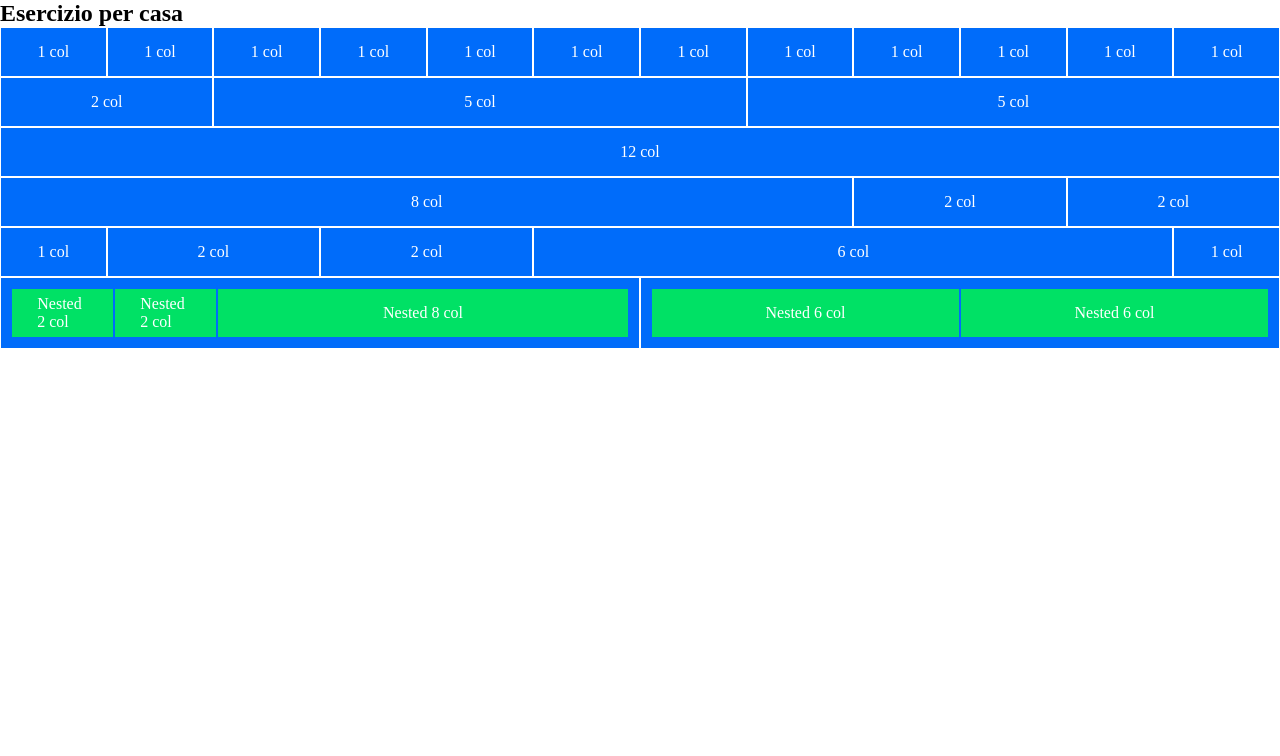
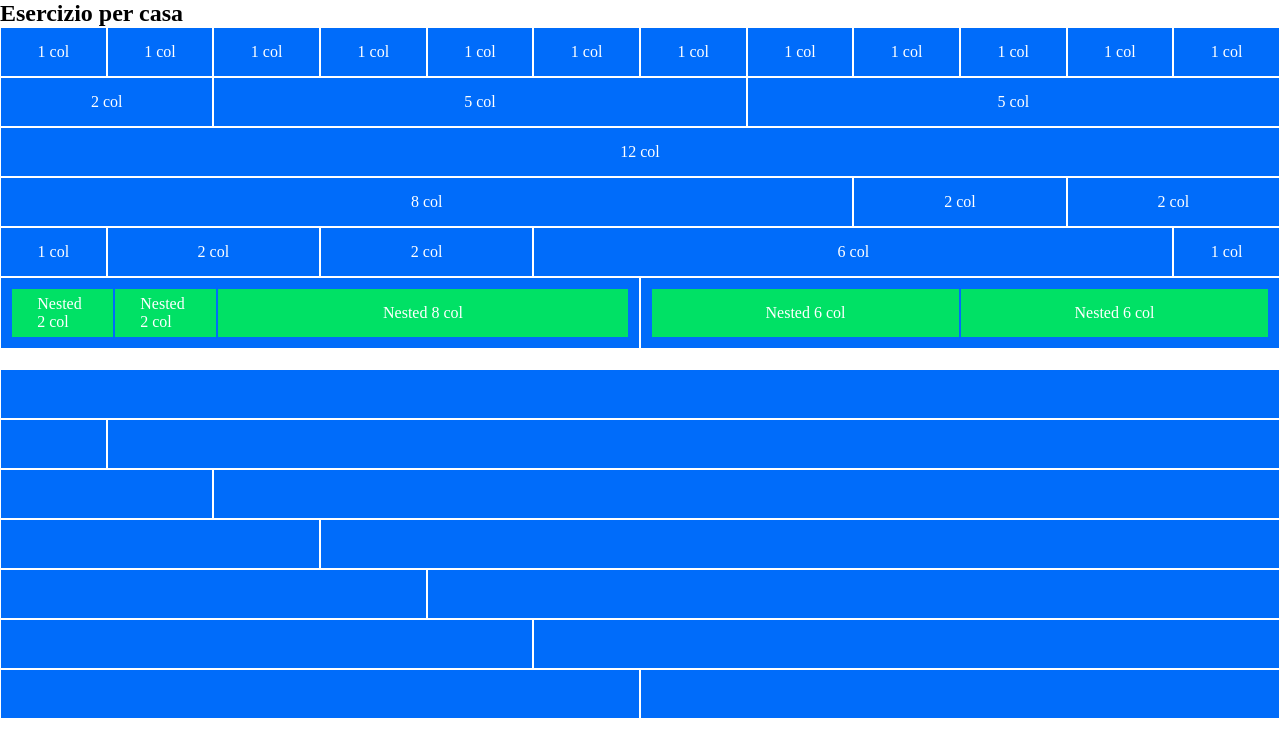
Before and after one commit to Bistaaa/html-css-12bool, a plain HTML site: page index.html in a window 1280 px wide. Drawn offline with Linux system fonts and the light colour scheme.

Commit message:
esercizio pt 2

```diff
--- a/css/style.css
+++ b/css/style.css
@@ -2,6 +2,10 @@
     margin: 0;
     padding: 0;
     box-sizing: border-box;
+}
+
+section{
+    margin-bottom: 20px;
 }
 
 .row{
--- a/index.html
+++ b/index.html
@@ -139,9 +139,33 @@
                 </div>
             </section>
 
-            <!-- Esercizio per casa - parte 1 -->
+            <!-- Esercizio per casa - parte 2 -->
             <section>
-
+                <div class="col-12"></div>
+                <div class="row">
+                    <div class="col-1"></div>
+                    <div class="col-11"></div>
+                </div>
+                <div class="row">
+                    <div class="col-2"></div>
+                    <div class="col-10"></div>
+                </div>
+                <div class="row">
+                    <div class="col-3"></div>
+                    <div class="col-9"></div>
+                </div>
+                <div class="row">
+                    <div class="col-4"></div>
+                    <div class="col-8"></div>
+                </div>
+                <div class="row">
+                    <div class="col-5"></div>
+                    <div class="col-7"></div>
+                </div>
+                <div class="row">
+                    <div class="col-6"></div>
+                    <div class="col-6"></div>
+                </div>
             </section>
 
             <!-- Offset -->
```
